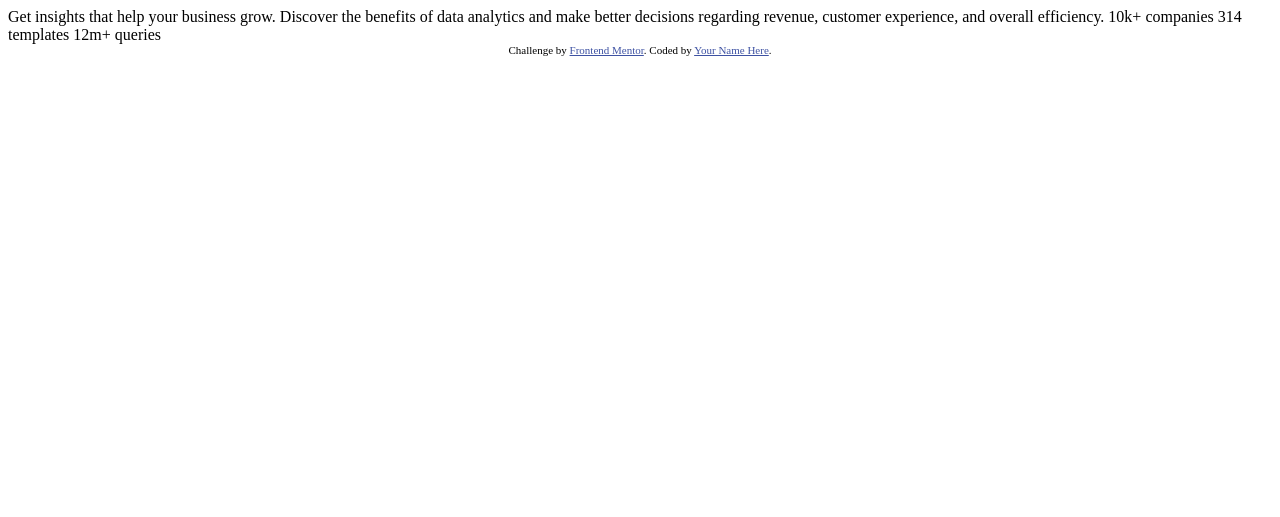
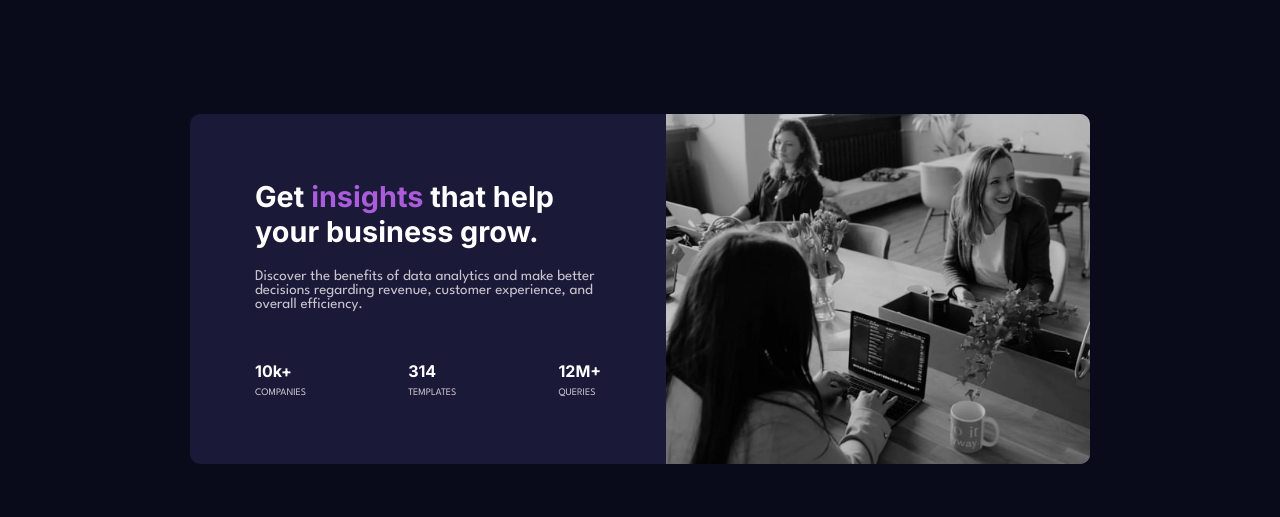
Before and after one commit to FranciscoJunior12/Stats-preview-card-component-main, a plain HTML site: page index.html in a window 1280 px wide. Drawn offline with Linux system fonts and the light colour scheme.

Commit message:
Design desktop concluido

```diff
--- /dev/null
+++ b/css/style.css
@@ -0,0 +1,96 @@
+@import url('https://fonts.googleapis.com/css2?family=Inter:wght@400;700&family=League+Spartan:wght@400;700&display=swap');
+
+/* CSS Reset*/
+* {
+    padding: 0;
+    margin: 0;
+    border: 0;
+    font-family: 'Inter', sans-serif;
+
+}
+
+body {
+    background-color: hsl(233, 47%, 7%);
+    text-align: center;
+}
+
+p {
+    color: hsla(0, 0%, 100%, 0.75);
+    font-family: 'League Spartan', sans-serif;
+    font-size: 15px;
+}
+
+.flex P {
+    font-size: 10px;
+}
+
+
+h1 {
+    color: hsl(0, 0%, 100%);
+    font-size: 1.8rem;
+}
+
+h2 {
+    color: hsl(0, 0%, 100%);
+    font-size: 1rem;
+}
+
+main {
+    padding: 50px;
+    margin-top: 5%;
+}
+
+span {
+    color: hsl(277, 64%, 61%);
+}
+
+
+@media(min-width:1200px) {
+
+    .container {
+
+        background-color: hsl(244, 38%, 16%);
+        border-radius: 10px;
+        display: flex;
+        height: 350px;
+        max-width: 900px;
+        margin: 0 auto;
+
+
+
+
+    }
+
+    .div-texto {
+        display: flex;
+        flex-direction: column;
+        text-align: initial;
+        padding: 65px;
+
+        gap: 20px;
+    }
+
+    .div-number {
+        display: flex;
+        flex-direction: row;
+        justify-content: space-between;
+        margin-top: 30px;
+
+    }
+
+    .flex {
+        display: flex;
+        flex-direction: column;
+        gap: 7px;
+    }
+
+
+    img {
+        width: 100%;
+        border-top-right-radius: 10px;
+        border-bottom-right-radius: 10px;
+        background-color: hsl(277, 64%, 61%);
+        filter: brightness(79%)
+    }
+
+}
--- a/index.html
+++ b/index.html
@@ -1,33 +1,51 @@
 <!DOCTYPE html>
-<html lang="en">
+<html lang="pt-BR">
+
 <head>
   <meta charset="UTF-8">
-  <meta name="viewport" content="width=device-width, initial-scale=1.0"> <!-- displays site properly based on user's device -->
+  <meta name="viewport" content="width=device-width, initial-scale=1.0">
+  <!-- displays site properly based on user's device -->
 
   <link rel="icon" type="image/png" sizes="32x32" href="./images/favicon-32x32.png">
 
+  <link rel="stylesheet" href="css/style.css">
+
   <title>Frontend Mentor | Stats preview card component</title>
 
-  <!-- Feel free to remove these styles or customise in your own stylesheet 👍 -->
-  <style>
-    .attribution { font-size: 11px; text-align: center; }
-    .attribution a { color: hsl(228, 45%, 44%); }
-  </style>
+
 </head>
+
 <body>
 
-  Get insights that help your business grow.
+  <main>
+    <div class="container">
+      <div class="div-texto">
+        <h1>Get <span>insights</span> that help your business grow.</h1>
+        <p>
+          Discover the benefits of data analytics and make better decisions regarding revenue, customer
+          experience, and overall efficiency.
+        </p>
+        <div class="div-number">
+          <div class="flex">
+            <h2>10k+ </h2>
+            <p>COMPANIES</p>
+          </div>
+          <div class="flex">
+            <h2>314 </h2>
+            <p>TEMPLATES</p>
+          </div>
+          <div class="flex">
+            <h2>12M+</h2>
+            <p>QUERIES</p>
+          </div>
+        </div>
+      </div>
 
-  Discover the benefits of data analytics and make better decisions regarding revenue, customer
-  experience, and overall efficiency.
+        <img src="images/image-header-desktop.jpg" alt="imagem de pessoas trabalhando">
 
-  10k+ companies
-  314 templates
-  12m+ queries
+    </div>
 
-  <div class="attribution">
-    Challenge by <a href="https://www.frontendmentor.io?ref=challenge" target="_blank">Frontend Mentor</a>.
-    Coded by <a href="#">Your Name Here</a>.
-  </div>
+  </main>
 </body>
+
 </html>
```
